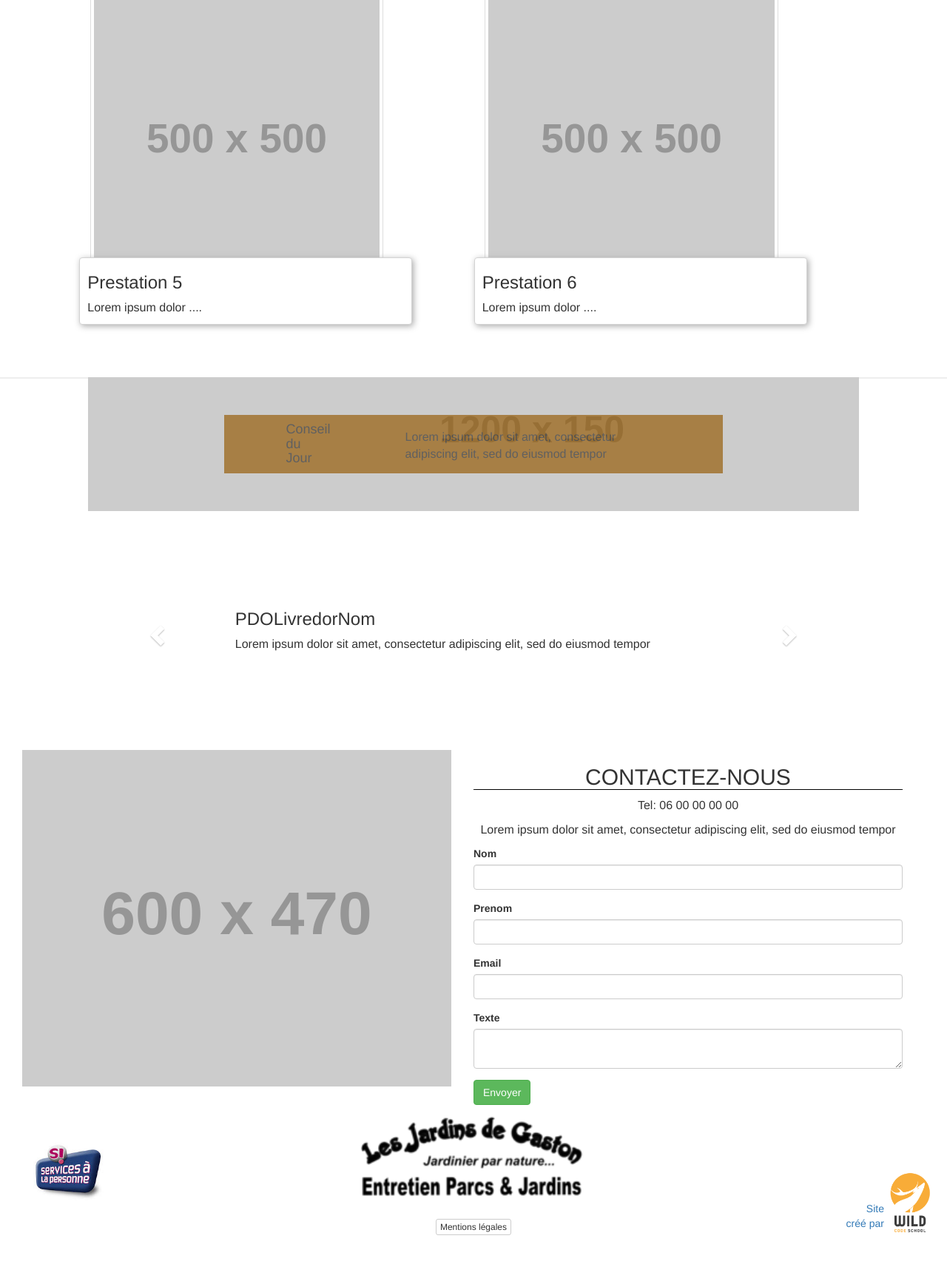
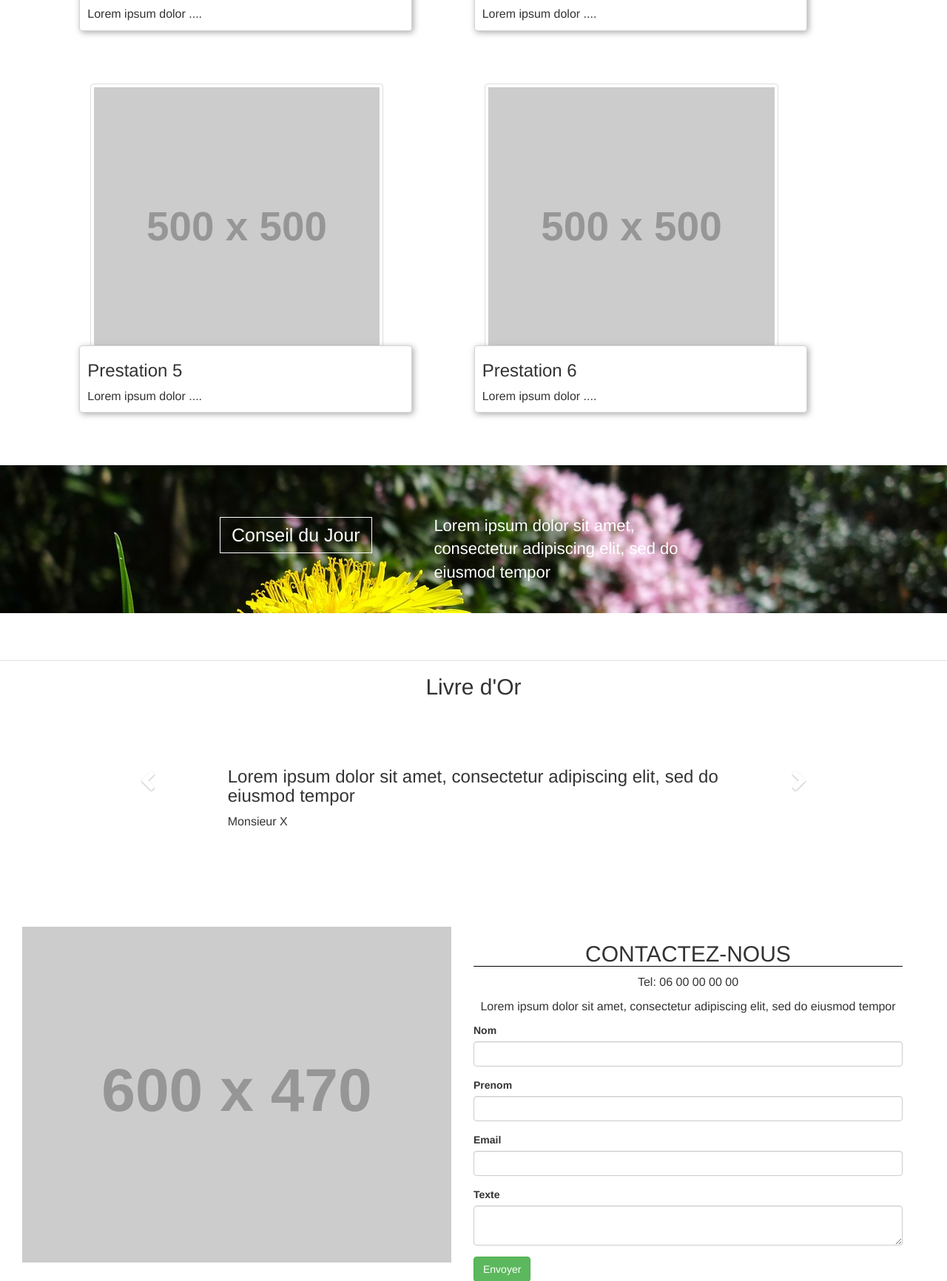
Before and after one commit to WildCodeSchool/orleans-0217-jardinsdegaston, a PHP site: page / in a window 1280 px wide. Shown: the part 3904-5636 px from the top of the page at 74% size. Before the commit the page ends 5574 px from the top, so only its background shows below. Run offline with PHP 8.4, Linux system fonts and the light colour scheme; grey boxes labelled with a size stand in for pictures from a placeholder-image service; some libraries are stand-ins or nearby versions; some web fonts are replaced.

Commit message:
update sylvain

```diff
--- a/css/stylesheet.css
+++ b/css/stylesheet.css
@@ -11,6 +11,7 @@ p {
     line-height: 400px;
     background: #EEEEEE;
 }
+
 
 /*------      Navigation      ------*/
 
@@ -164,7 +165,14 @@ p {
     border: solid black 1px;
 }
 
+/*-------   Section Blog  ------*/
+.Blog {
+    background-color: rgb(247,247,247);
+}
 
+.BlogThumb {
+    text-align: center;
+}
 
 /*-------   Section Liste Prestations  ------*/
 
@@ -200,24 +208,51 @@ p {
 /*-------    Section Conseil du mois    ------*/
 .Conseilbackground {
     margin-bottom: 5%;
-    background-image: url('http://placehold.it/1200x150');
+    background-image: url('../img/imgConseil.jpg');
+    background-size: cover;
+    height: 200px;
 }
 
 .Conseil {
-    background-color: #985f0d;
-    margin-top: 5%;
+    margin-top: 3.5%;
     margin-bottom: 5%;
-    opacity: 0.7
+}
+
+.ConseilTitre {
+    margin-top: 3%;
+    text-align: center;
+    border:1px solid white;
+
+}
+
+.ConseilTitre h4 {
+    color: white;
+    font-size: 25px;
 }
 
 .ConseilText {
-    margin-top: 3%
+    margin-top: 2.5%;
+}
+
+.ConseilText p {
+    color: white;
+    font-size: 22px;
 }
 
 /*-------    Section Livre d'or    ------*/
-#carousel-livredor {
-    height: 200px;
+.LDOR {
+
+    height: 300px;
 }
+
+.LivreDor-titre {
+    text-align: center;
+    padding-bottom: 10px;
+}
+
+/*#carousel-livredor {*/
+    /*height: 200px;*/
+/*}*/
 
 .carousel .item {
     margin-top: 5%;
@@ -234,10 +269,13 @@ p {
 /*-------    Section Formulaire   ------*/
 .ImgForm {
     margin-top: 5%;
+    max-height: 495px;
 }
 
 .formulaire {
     margin-top: 5%;
+    margin-bottom: 5%;
+
 }
 
 .formulaire h2 {
--- a/index.php
+++ b/index.php
@@ -158,6 +158,25 @@
 
 <!-------         Best Real 2         -------->
 
+    <!--    Section Blog    -->
+
+    <div class="row Blog">
+
+        <div class="col-xs-9 col-xs-offset-1">
+            <div class="thumbnail">
+                <div class="BlogThumb">
+                    <a href="blog.php"><h3>Et pendant ce temps chez Gaston...</h3></a>
+                    <p>Lorem ipsum dolor sit amet, consectetur adipiscing elit, sed do eiusmod tempor</p>
+                </div>
+            </div>
+        </div>
+
+    </div>
+
+
+
+
+
 
 <!-------      Section Liste Prestations     -------->
 
@@ -256,36 +275,44 @@
 </div>
 
 <!-------     Section Conseil du mois     -------->
-    <div class="row Conseilbackground col-lg-10 col-lg-offset-1">
+    <div class="row Conseilbackground">
         <div class="row Conseil col-lg-8 col-lg-offset-2 col-xs-10 col-xs-offset-1">
-            <div class="col-lg-1 col-lg-offset-1">
+            <div class="col-lg-3 col-lg-offset-1 ConseilTitre">
                 <h4>Conseil du Jour</h4>
             </div>
-            <div class="ConseilText col-lg-6 col-lg-offset-2">
+            <div class="ConseilText col-lg-6 col-lg-offset-1">
                 <p>Lorem ipsum dolor sit amet, consectetur adipiscing elit, sed do eiusmod tempor</p>
             </div>
         </div>
     </div>
 
 <!-------       Section Livre d'or      -------->
+    <div class="row col-xs-10 col-xs-offset-1 LDOR">
+        <div class="row">
 
-    <div class="row col-xs-10 col-xs-offset-1">
+            <div class="LivreDor-titre">
+                <h2>Livre d'Or</h2>
+            </div>
+
+        </div>
+
+        <div class="row">
             <div id="carousel-livredor" class="carousel slide fade in" data-ride="carousel" data-interval="false">
 
                 <div class="carousel-inner" role="listbox">
 
                     <div class="item col-xs-8 col-xs-offset-2 active">
                         <div class="caption">
-                        <h3>PDOLivredorNom</h3>
-                        <p>Lorem ipsum dolor sit amet, consectetur adipiscing elit, sed do eiusmod tempor</p>
+                            <h3>Lorem ipsum dolor sit amet, consectetur adipiscing elit, sed do eiusmod tempor</h3>
+                            <p>Monsieur X</p>
                         </div>
                     </div>
 
 
                     <div class="item col-xs-8 col-xs-offset-2">
                         <div class="caption">
-                        <h3>PDOLivredorNom1</h3>
-                        <p>Lorem ipsum dolor sit amet, consectetur adipiscing elit, sed do eiusmod tempor</p>
+                            <h3>Lorem ipsum dolor sit amet, consectetur adipiscing elit, sed do eiusmod tempor</h3>
+                            <p>Madame X</p>
                         </div>
                     </div>
                 </div>
@@ -298,6 +325,8 @@
                 </a>
             </div>
         </div>
+    </div>
+
 
 <!-------     Section Formulaire     -------->
     <div class="row Contact col-xs-12">
```
Also changed, not shown: img/imgConseil.jpg (added). Lines whose indentation alone changed are shown as unchanged.
